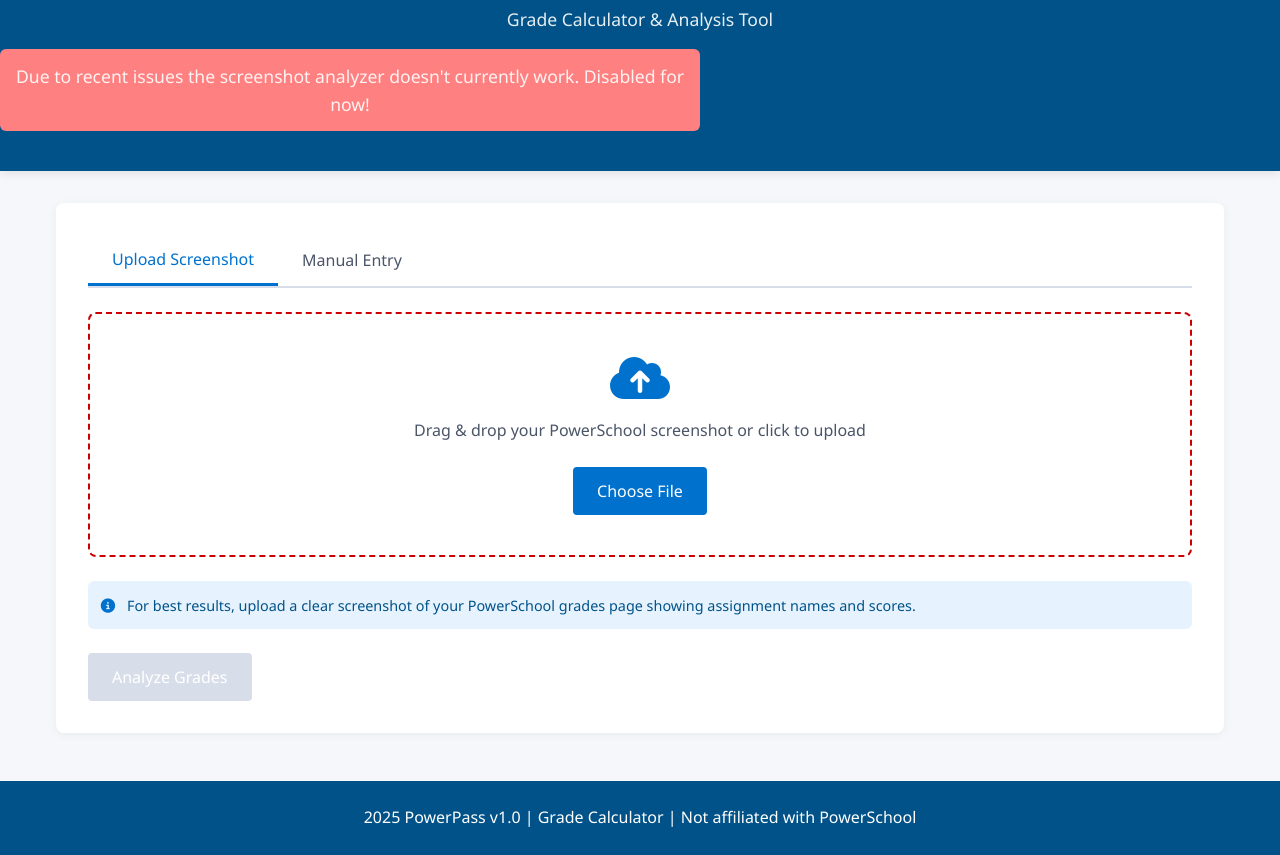
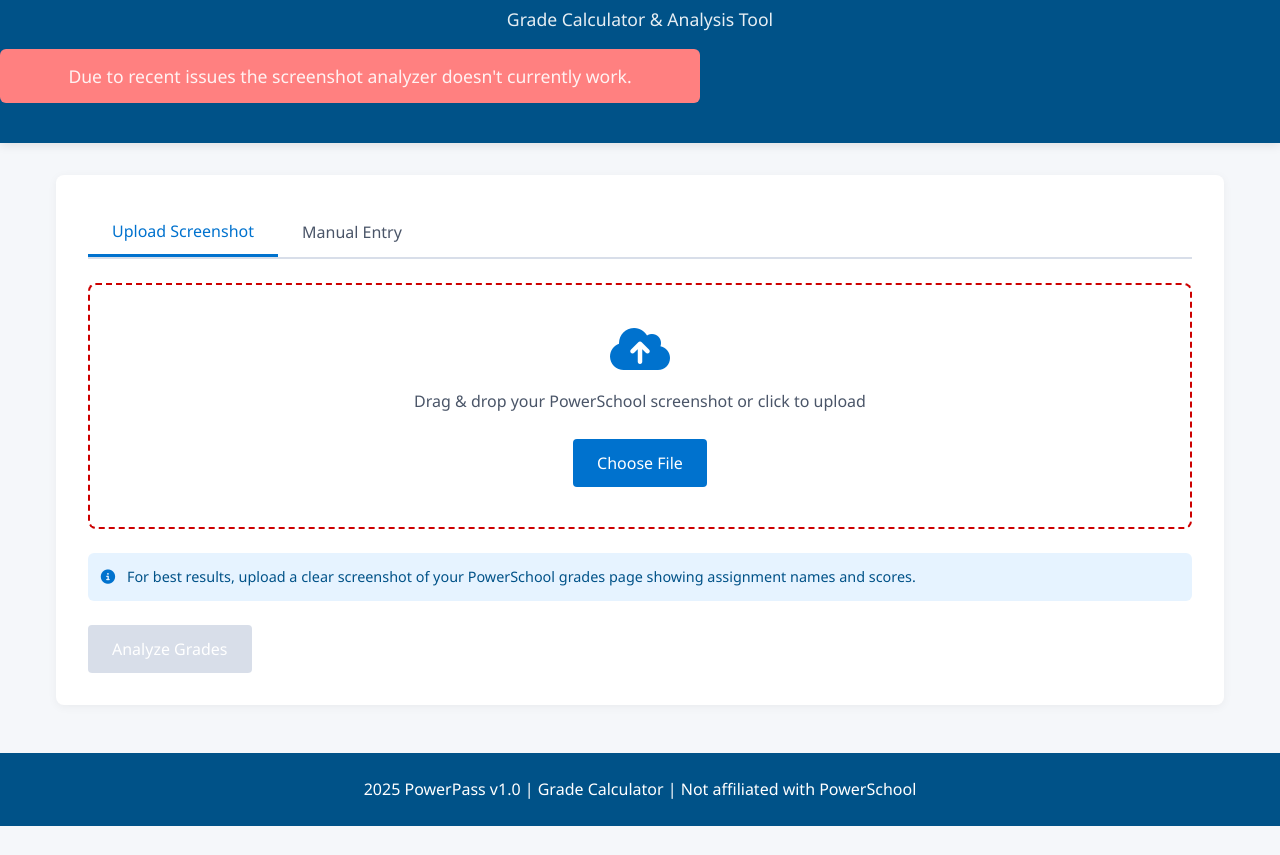
Before and after one commit to parkerrasys/PowerPass, a website: page index.html in a window 1280 px wide. Shown: the part 91-946 px from the top of the page. After the commit the page ends 917 px from the top, so only its background shows below. Drawn offline with nearby package versions, Linux system fonts and the light colour scheme.

Commit message:
Update index.html

```diff
--- a/index.html
+++ b/index.html
@@ -16,7 +16,7 @@
         <p>Grade Calculator & Analysis Tool</p>
         <div class="tab-content active" id="upload-tab">
             <div class="debug-notice">
-                <p>Due to recent issues the screenshot analyzer doesn't currently work. Disabled for now!</p>
+                <p>Due to recent issues the screenshot analyzer doesn't currently work.</p>
             </div>
         </div>
     </header>
```
